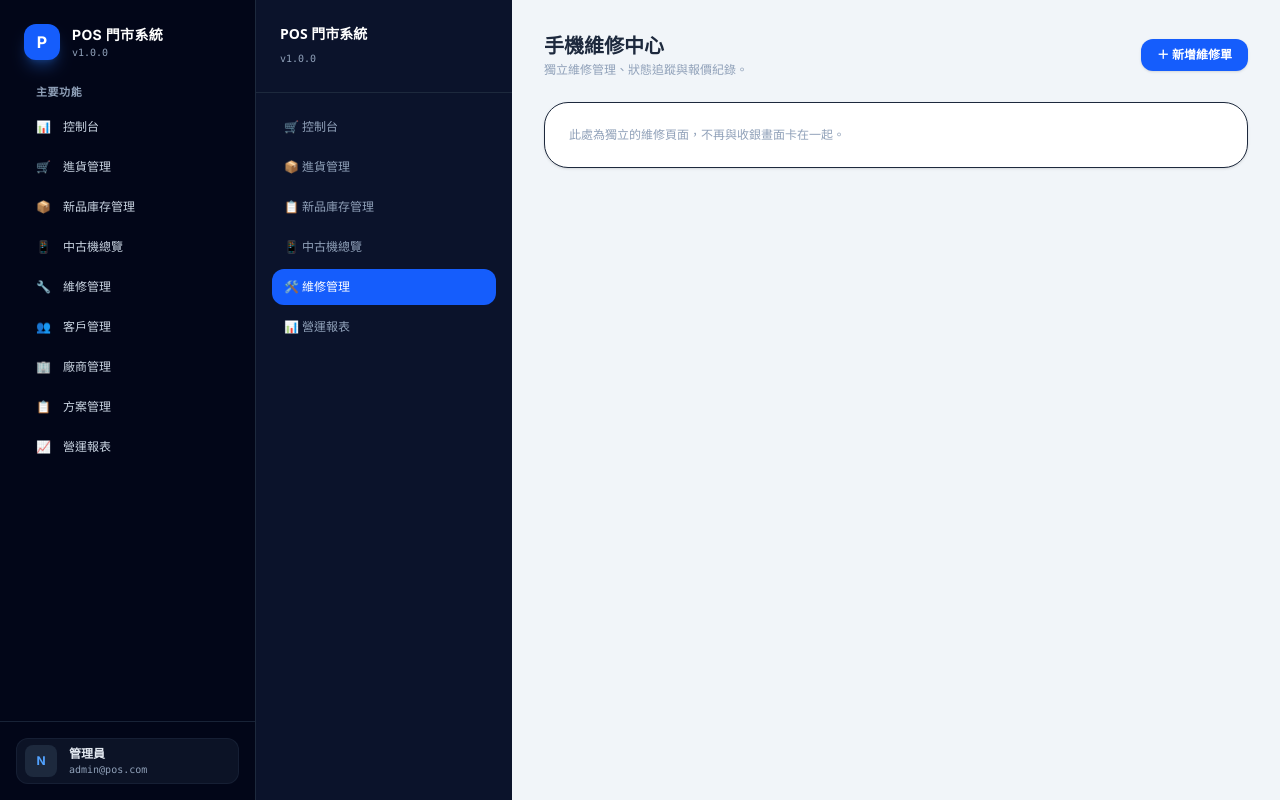
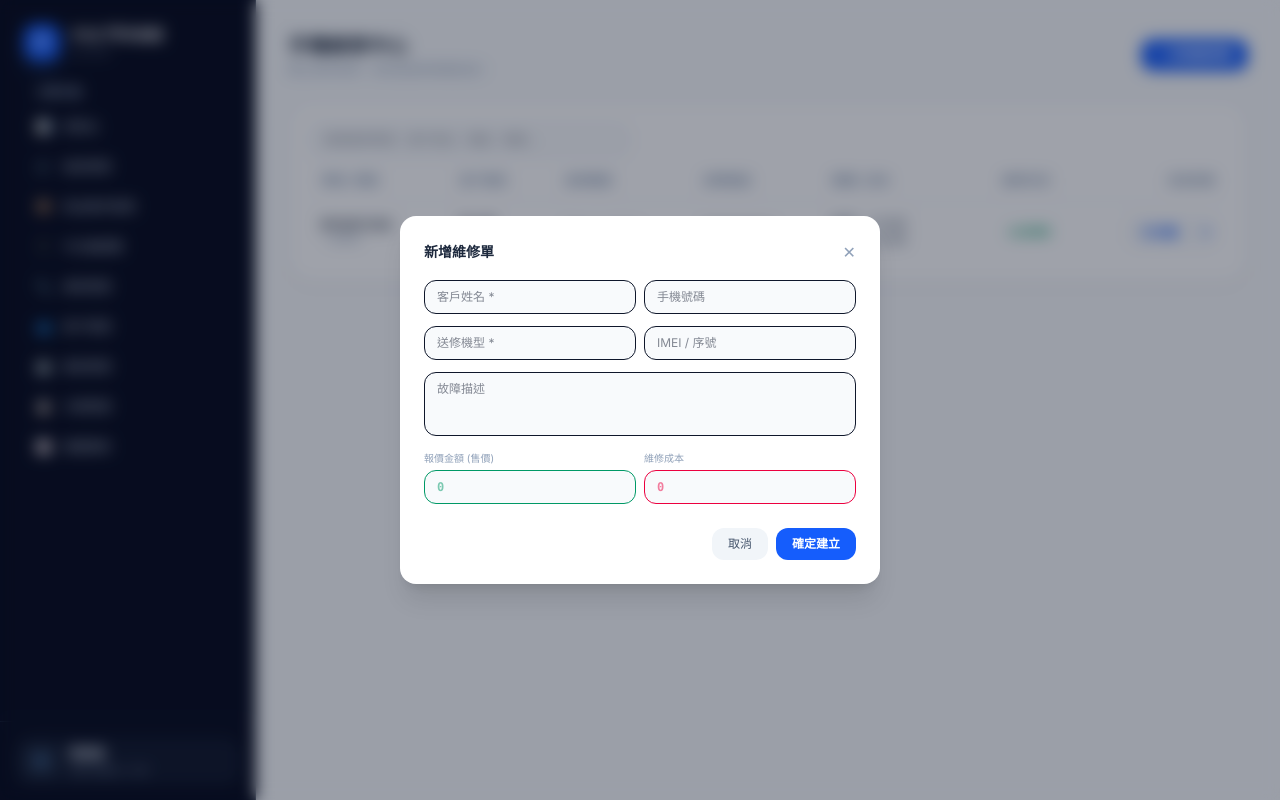
Before and after one commit to kobe80327kai/my-pos-system, a Next.js app: page /repairs in a window 1280 px wide. Both pictures are taken after a click on the button "＋ 新增維修單". Built offline with nearby package versions, Linux system fonts and the light colour scheme.

Commit message:
Update page.tsx

```diff
--- a/app/repairs/page.tsx
+++ b/app/repairs/page.tsx
@@ -1,42 +1,217 @@
 'use client';
 
-import React from 'react';
-import Link from 'next/link';
+import React, { useState, useEffect } from 'react';
+
+interface RepairOrder {
+  id: string;
+  repairNo: string;
+  date: string;
+  customerName: string;
+  customerPhone: string;
+  deviceModel: string;
+  imei: string;
+  repairType: '一般維修' | '委外維修';
+  issueDescription: string;
+  quotedPrice: number;
+  repairCost: number;
+  status: '檢測中' | '等待報價' | '維修中' | '已完修' | '已交機' | '不維修';
+}
 
 export default function RepairsPage() {
+  const getTodayStr = () => {
+    const d = new Date();
+    return `${d.getFullYear()}-${String(d.getMonth() + 1).padStart(2, '0')}-${String(d.getDate()).padStart(2, '0')}`;
+  };
+
+  const [repairOrders, setRepairOrders] = useState<RepairOrder[]>(() => {
+    if (typeof window !== 'undefined') {
+      const saved = localStorage.getItem('pos_repair_orders');
+      if (saved) return JSON.parse(saved);
+    }
+    return [
+      {
+        id: 'rp-1',
+        repairNo: 'RP26072301',
+        date: getTodayStr(),
+        customerName: '林小姐',
+        customerPhone: '0912345678',
+        deviceModel: 'iPhone 14 Pro',
+        imei: '358899123456789',
+        repairType: '一般維修',
+        issueDescription: '更換原廠電池',
+        quotedPrice: 2200,
+        repairCost: 1200,
+        status: '已交機'
+      }
+    ];
+  });
+
+  useEffect(() => {
+    localStorage.setItem('pos_repair_orders', JSON.stringify(repairOrders));
+  }, [repairOrders]);
+
+  const [repairSearchKeyword, setRepairSearchKeyword] = useState('');
+  const [isNewRepairModalOpen, setIsNewRepairModalOpen] = useState(false);
+  const [repairCustName, setRepairCustName] = useState('');
+  const [repairCustPhone, setRepairCustPhone] = useState('');
+  const [repairDeviceModel, setRepairDeviceModel] = useState('');
+  const [repairImei, setRepairImei] = useState('');
+  const [repairIssue, setRepairIssue] = useState('');
+  const [repairQuotedPrice, setRepairQuotedPrice] = useState('');
+  const [repairCostVal, setRepairCostVal] = useState('');
+
+  const filteredOrders = repairOrders.filter(r =>
+    !repairSearchKeyword ||
+    r.repairNo.includes(repairSearchKeyword) ||
+    r.customerName.includes(repairSearchKeyword) ||
+    r.customerPhone.includes(repairSearchKeyword) ||
+    r.deviceModel.includes(repairSearchKeyword)
+  );
+
   return (
-    <div className="flex h-screen bg-slate-100 text-slate-800 font-sans">
-      {/* 左側導覽列 */}
-      <div className="w-64 bg-[#0B132B] text-slate-300 flex flex-col justify-between shrink-0">
+    <div className="p-8 space-y-6 w-full">
+      <div className="flex justify-between items-center">
         <div>
-          <div className="p-6 border-b border-slate-800">
-            <h1 className="text-white font-bold text-sm">POS 門市系統</h1>
-            <span className="text-[10px] text-slate-400 font-mono">v1.0.0</span>
-          </div>
-          <div className="p-4 space-y-1 text-xs">
-            <Link href="/" className="flex items-center gap-3 px-3 py-2.5 rounded-xl hover:bg-slate-800 text-slate-400">🛒 控制台</Link>
-            <Link href="/purchase" className="flex items-center gap-3 px-3 py-2.5 rounded-xl hover:bg-slate-800 text-slate-400">📦 進貨管理</Link>
-            <Link href="/stock" className="flex items-center gap-3 px-3 py-2.5 rounded-xl hover:bg-slate-800 text-slate-400">📋 新品庫存管理</Link>
-            <Link href="/used-phones" className="flex items-center gap-3 px-3 py-2.5 rounded-xl hover:bg-slate-800 text-slate-400">📱 中古機總覽</Link>
-            <Link href="/repairs" className="flex items-center gap-3 px-3 py-2.5 rounded-xl bg-blue-600 text-white font-medium">🛠️ 維修管理</Link>
-            <Link href="/reports" className="flex items-center gap-3 px-3 py-2.5 rounded-xl hover:bg-slate-800 text-slate-400">📊 營運報表</Link>
-          </div>
+          <h1 className="text-xl font-bold text-slate-800">手機維修中心</h1>
+          <p className="text-xs text-slate-400 mt-0.5">獨立維修管理、狀態追蹤與報價紀錄。</p>
+        </div>
+        <button
+          onClick={() => setIsNewRepairModalOpen(true)}
+          className="px-4 py-2 bg-blue-600 hover:bg-blue-700 text-white rounded-xl text-xs font-bold shadow-sm transition"
+        >
+          ＋ 新增維修單
+        </button>
+      </div>
+
+      <div className="bg-white rounded-3xl p-5 shadow-sm border border-slate-200/60 space-y-4">
+        <input
+          type="text"
+          value={repairSearchKeyword}
+          onChange={(e) => setRepairSearchKeyword(e.target.value)}
+          placeholder="搜尋維修單號、客戶姓名、電話、機型..."
+          className="bg-slate-50 border border-slate-200 rounded-xl px-3.5 py-2 text-xs w-80"
+        />
+
+        <div className="overflow-x-auto">
+          <table className="w-full text-left text-xs">
+            <thead>
+              <tr className="border-b border-slate-100 text-slate-400 font-medium">
+                <th className="pb-3 pl-3">單號 / 類型</th>
+                <th className="pb-3">客戶資訊</th>
+                <th className="pb-3">送修機型</th>
+                <th className="pb-3">故障描述</th>
+                <th className="pb-3">報價 / 成本</th>
+                <th className="pb-3 text-right">維修毛利</th>
+                <th className="pb-3 text-right pr-3">目前狀態</th>
+              </tr>
+            </thead>
+            <tbody className="divide-y divide-slate-50">
+              {filteredOrders.length === 0 ? (
+                <tr>
+                  <td colSpan={7} className="text-center py-10 text-slate-400">目前沒有相關維修紀錄</td>
+                </tr>
+              ) : (
+                filteredOrders.map((r) => {
+                  const mProfit = r.quotedPrice - r.repairCost;
+                  return (
+                    <tr key={r.id} className="hover:bg-slate-50/80 transition">
+                      <td className="py-3.5 pl-3 font-mono font-bold text-slate-800">
+                        {r.repairNo}
+                        <span className="block text-[10px] text-slate-400 font-normal">{r.repairType}</span>
+                      </td>
+                      <td className="py-3.5">
+                        {r.customerName}
+                        <br/>
+                        <span className="text-[10px] text-slate-400">{r.customerPhone}</span>
+                      </td>
+                      <td className="py-3.5">{r.deviceModel}</td>
+                      <td className="py-3.5">{r.issueDescription}</td>
+                      <td className="py-3.5 font-mono text-slate-600">
+                        報價: ${r.quotedPrice}<br/>成本: ${r.repairCost}
+                      </td>
+                      <td className="py-3.5 text-right font-mono font-bold text-emerald-600">+${mProfit}</td>
+                      <td className="py-3.5 text-right pr-3 font-medium">
+                        <select
+                          value={r.status}
+                          onChange={(e) => {
+                            const updated = repairOrders.map(item => item.id === r.id ? { ...item, status: e.target.value as any } : item);
+                            setRepairOrders(updated);
+                          }}
+                          className="bg-slate-50 border border-slate-200 rounded-lg px-2 py-1 text-xs text-blue-600 font-bold"
+                        >
+                          <option value="檢測中">檢測中</option>
+                          <option value="等待報價">等待報價</option>
+                          <option value="維修中">維修中</option>
+                          <option value="已完修">已完修</option>
+                          <option value="已交機">已交機</option>
+                          <option value="不維修">不維修</option>
+                        </select>
+                      </td>
+                    </tr>
+                  );
+                })
+              )}
+            </tbody>
+          </table>
         </div>
       </div>
 
-      {/* 右側主畫面：獨立維修中心 */}
-      <div className="flex-1 p-8 overflow-y-auto space-y-6">
-        <div className="flex justify-between items-center">
-          <div>
-            <h1 className="text-xl font-bold text-slate-800">手機維修中心</h1>
-            <p className="text-xs text-slate-400 mt-0.5">獨立維修管理、狀態追蹤與報價紀錄。</p>
+      {/* 新增維修單 Modal */}
+      {isNewRepairModalOpen && (
+        <div className="fixed inset-0 bg-slate-900/40 backdrop-blur-sm flex items-center justify-center z-50">
+          <div className="bg-white rounded-2xl p-6 w-[480px] shadow-xl space-y-4">
+            <div className="flex justify-between items-center">
+              <h3 className="text-sm font-bold text-slate-800">新增維修單</h3>
+              <button onClick={() => setIsNewRepairModalOpen(false)} className="text-slate-400">✕</button>
+            </div>
+            <div className="space-y-3 text-xs">
+              <div className="grid grid-cols-2 gap-2">
+                <input type="text" value={repairCustName} onChange={(e) => setRepairCustName(e.target.value)} placeholder="客戶姓名 *" className="bg-slate-50 border rounded-xl px-3 py-2" />
+                <input type="text" value={repairCustPhone} onChange={(e) => setRepairCustPhone(e.target.value)} placeholder="手機號碼" className="bg-slate-50 border rounded-xl px-3 py-2" />
+              </div>
+              <div className="grid grid-cols-2 gap-2">
+                <input type="text" value={repairDeviceModel} onChange={(e) => setRepairDeviceModel(e.target.value)} placeholder="送修機型 *" className="bg-slate-50 border rounded-xl px-3 py-2" />
+                <input type="text" value={repairImei} onChange={(e) => setRepairImei(e.target.value)} placeholder="IMEI / 序號" className="bg-slate-50 border rounded-xl px-3 py-2" />
+              </div>
+              <textarea value={repairIssue} onChange={(e) => setRepairIssue(e.target.value)} placeholder="故障描述" className="w-full bg-slate-50 border rounded-xl px-3 py-2 h-16 resize-none"></textarea>
+              <div className="grid grid-cols-2 gap-2">
+                <div>
+                  <label className="text-[10px] text-slate-400 block mb-1">報價金額 (售價)</label>
+                  <input type="number" value={repairQuotedPrice} onChange={(e) => setRepairQuotedPrice(e.target.value)} placeholder="0" className="w-full bg-slate-50 border rounded-xl px-3 py-2 font-mono text-emerald-600 font-bold" />
+                </div>
+                <div>
+                  <label className="text-[10px] text-slate-400 block mb-1">維修成本</label>
+                  <input type="number" value={repairCostVal} onChange={(e) => setRepairCostVal(e.target.value)} placeholder="0" className="w-full bg-slate-50 border rounded-xl px-3 py-2 font-mono text-rose-600 font-bold" />
+                </div>
+              </div>
+            </div>
+            <div className="flex justify-end gap-2 pt-2">
+              <button onClick={() => setIsNewRepairModalOpen(false)} className="px-4 py-2 bg-slate-100 text-slate-600 rounded-xl text-xs">取消</button>
+              <button onClick={() => {
+                if (!repairCustName || !repairDeviceModel) return alert('請填寫客戶姓名與送修機型');
+                const newRp: RepairOrder = {
+                  id: `rp-${Date.now()}`,
+                  repairNo: `RP${Math.floor(1000 + Math.random() * 9000)}`,
+                  date: getTodayStr(),
+                  customerName: repairCustName,
+                  customerPhone: repairCustPhone,
+                  deviceModel: repairDeviceModel,
+                  imei: repairImei || '—',
+                  repairType: '一般維修',
+                  issueDescription: repairIssue,
+                  quotedPrice: parseFloat(repairQuotedPrice) || 0,
+                  repairCost: parseFloat(repairCostVal) || 0,
+                  status: '檢測中'
+                };
+                setRepairOrders([newRp, ...repairOrders]);
+                setIsNewRepairModalOpen(false);
+                setRepairCustName(''); setRepairCustPhone(''); setRepairDeviceModel(''); setRepairImei(''); setRepairIssue(''); setRepairQuotedPrice(''); setRepairCostVal('');
+                alert('維修單建立成功！');
+              }} className="px-4 py-2 bg-blue-600 text-white rounded-xl text-xs font-bold">確定建立</button>
+            </div>
           </div>
-          <button className="px-4 py-2 bg-blue-600 text-white rounded-xl text-xs font-bold shadow-sm">＋ 新增維修單</button>
         </div>
-        <div className="bg-white rounded-3xl p-6 shadow-sm border">
-          <p className="text-xs text-slate-400">此處為獨立的維修頁面，不再與收銀畫面卡在一起。</p>
-        </div>
-      </div>
+      )}
     </div>
   );
 }
```
